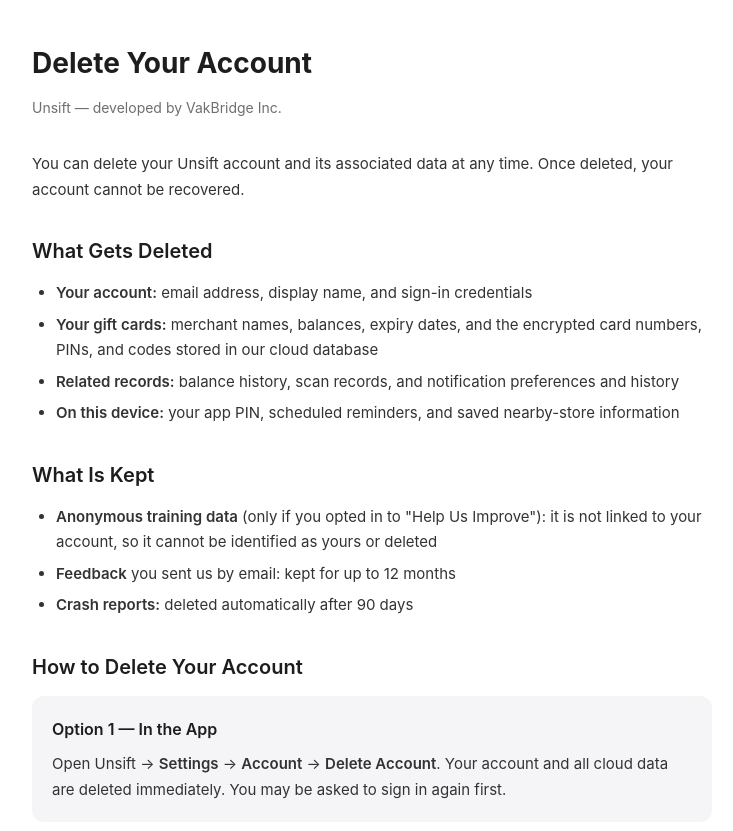
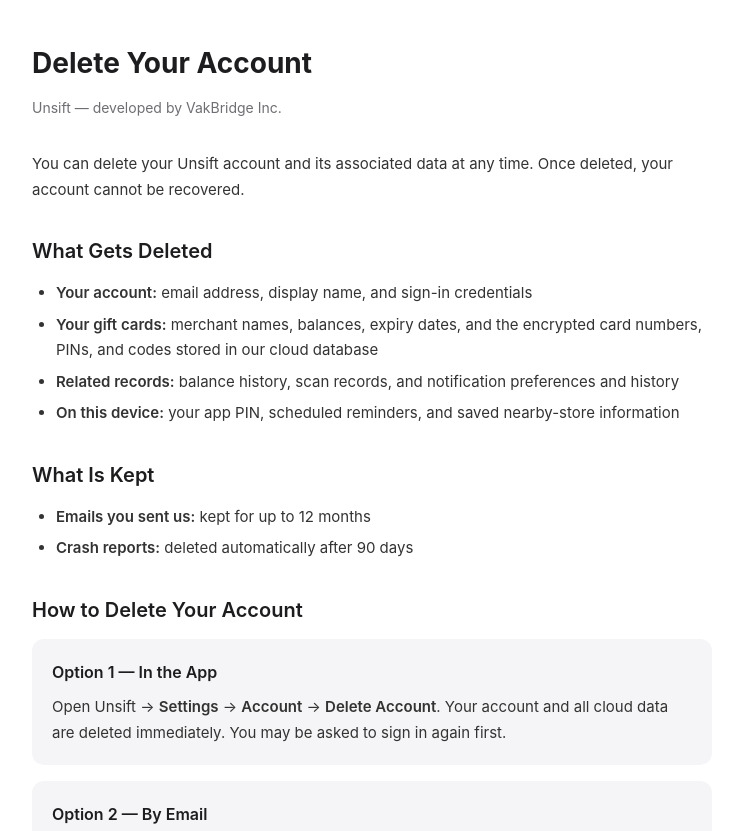
Before and after one commit to Vortrekt/unsift-legal, a plain HTML site: page delete-account.html in a window 1280 px wide. Shown: the top 831 px of the page, without its empty margins (268-1001 px from the left). Drawn offline with Linux system fonts and the light colour scheme.

Commit message:
Update delete-account.html

```diff
--- a/delete-account.html
+++ b/delete-account.html
@@ -47,8 +47,7 @@
 
     <h2>What Is Kept</h2>
     <ul>
-        <li><strong>Anonymous training data</strong> (only if you opted in to "Help Us Improve"): it is not linked to your account, so it cannot be identified as yours or deleted</li>
-        <li><strong>Feedback</strong> you sent us by email: kept for up to 12 months</li>
+        <li><strong>Emails you sent us:</strong> kept for up to 12 months</li>
         <li><strong>Crash reports:</strong> deleted automatically after 90 days</li>
     </ul>
 
```
